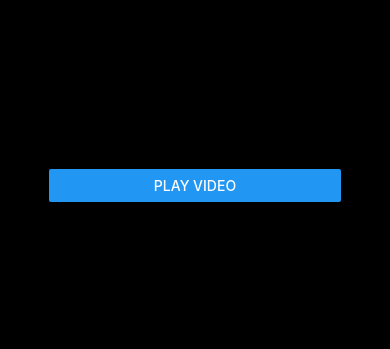
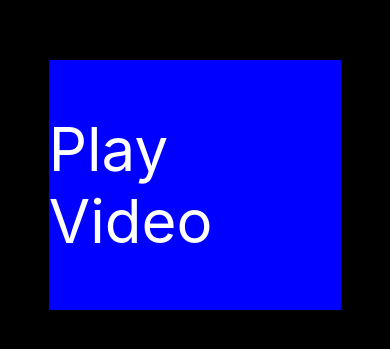
Before and after one commit to XBigTK13X/expo-libmpv, a React Native app in the folder example/: screen / in a window 390 px wide. Shown: the part 237-586 px from the top of the page. Built offline with nearby package versions, Linux system fonts and the light colour scheme.

Commit message:
When migrating from react-native-libmpv, I forgot to bring over the font

```diff
--- a/example/App.tsx
+++ b/example/App.tsx
@@ -1,5 +1,5 @@
 import * as React from 'react';
-import { View, Button, Modal, TouchableOpacity, AppState, Text } from 'react-native';
+import { View, Pressable, Modal, TouchableOpacity, AppState, Text } from 'react-native';
 import { LibmpvVideo } from 'expo-libmpv';
 
 const circularReplacer = () => {
@@ -16,6 +16,13 @@ const circularReplacer = () => {
 };
 
 const TRACK_DISABLED = -1;
+const FIVE_MINUTES = 300;
+
+const animeUrl = 'http://juggernaut.9914.us/tv/anime/precure/Star ☆ Twinkle Precure/Season 1/S01E006 - An Imagination of Darkness! The Dark Pen Appears!.mkv'
+const cartoonSubbedUrl = 'http://juggernaut.9914.us/tv/cartoon/k/King of the Hill/Season 14/S14E003 - Chore Money, Chore Problems.mkv'
+const videoUrl = cartoonSubbedUrl;
+let audioTrack = 0
+let subtitleTrack = 0
 
 const resolutions = {
   ultraHd: {
@@ -36,7 +43,7 @@ const styles = {
     backgroundColor: 'black'
   },
   homeButton: {
-    width: '75%',
+    width: '75%'
   },
   container: {
     flex: 1,
@@ -49,9 +56,19 @@ const styles = {
     height: 60,
     marginVertical: 20,
   },
+  video: {
+    flex: 1
+  },
   button: {
-    flex: 1,
-    backgroundColor: 'black'
+    height: 250,
+    backgroundColor: 'blue',
+    textAlign: 'center',
+    alignItems: 'center',
+    justifyContent: 'center'
+  },
+  buttonText: {
+    color: 'white',
+    fontSize: 60
   }
 }
 
@@ -59,7 +76,9 @@ function LandingPage({ setPage }) {
   return (
     <View style={styles.homePage}>
       <View style={styles.homeButton}>
-        <Button onPress={() => { setPage('video') }} title="Play Video" />
+        <Pressable style={styles.button} onPress={() => { setPage('video') }}>
+          <Text style={styles.buttonText}>Play Video</Text>
+        </Pressable>
       </View>
     </View>
   )
@@ -100,7 +119,7 @@ function VideoPage({ setPage }) {
       console.log("=-=-=-=-=-=-==- NATIVE METHOD =-=-=-=--==-=")
     }
     if (seekSeconds === 0 && libmpvLog.text && libmpvLog.text.indexOf('Starting playback') !== -1) {
-      //setSeekSeconds(300)
+      setSeekSeconds(FIVE_MINUTES)
     }
     if (libmpvLog.text && libmpvLog.text.indexOf('Opening failed or was aborted') !== -1) {
       setError("Unable to open file.")
@@ -121,8 +140,6 @@ function VideoPage({ setPage }) {
     }
   }
 
-  const animeUrl = 'http://juggernaut.9914.us/tv/anime/precure/Star ☆ Twinkle Precure/Season 1/S01E006 - An Imagination of Darkness! The Dark Pen Appears!.mkv'
-  const videoUrl = animeUrl;
   console.log({ videoUrl })
   return (
     <Modal style={styles.container} onRequestClose={() => {
@@ -130,7 +147,7 @@ function VideoPage({ setPage }) {
     }}>
       <TouchableOpacity
         transparent
-        style={styles.button}
+        style={styles.video}
         onPress={onPress} >
         <LibmpvVideo
           ref={nativeRef}
@@ -139,8 +156,8 @@ function VideoPage({ setPage }) {
           useHardwareDecoder={true}
           surfaceWidth={resolutions.fullHd.width}
           surfaceHeight={resolutions.fullHd.height}
-          selectedAudioTrack={0}
-          selectedSubtitleTrack={0}
+          selectedAudioTrack={audioTrack}
+          selectedSubtitleTrack={subtitleTrack}
           seekToSeconds={seekSeconds}
           onLibmpvEvent={onLibmpvEvent}
           onLibmpvLog={onLibmpvLog}
--- a/package.json
+++ b/package.json
@@ -1,6 +1,6 @@
 {
   "name": "expo-libmpv",
-  "version": "0.1.3",
+  "version": "0.2.0",
   "description": "A libmpv Fabric component for Android",
   "main": "build/index.js",
   "types": "build/index.d.ts",
```
Also changed, not shown: 2 other files (tests, documents, lock files or other folders).
